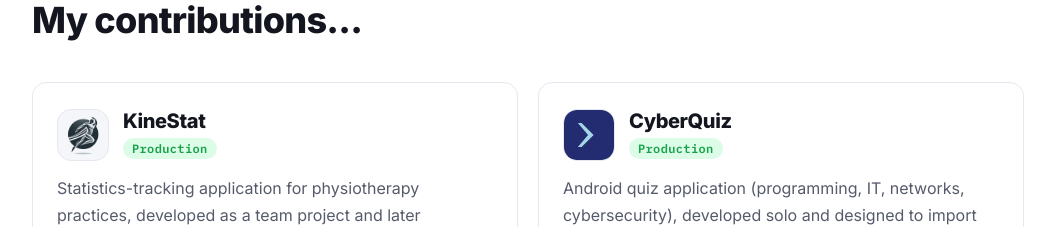
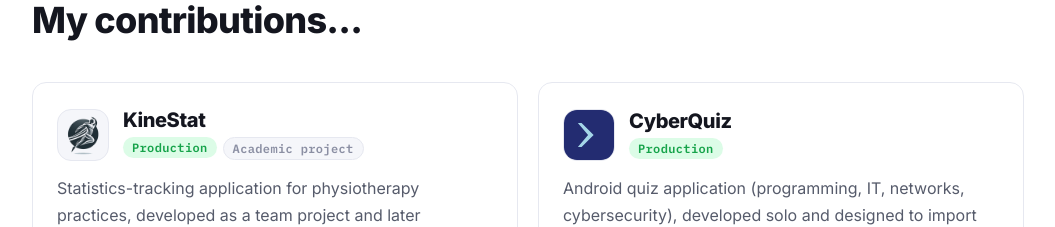
Before and after one commit to Abyssalt/portfolio, a Vue app: page / in a window 1280 px wide. Shown: the part 1580-1807 px from the top of the page, without its empty margins (112-1167 px from the left). Built offline with nearby package versions, Linux system fonts and the light colour scheme.

Commit message:
Support multiple status tags per project
Turn project status into a list so a project can carry several badges.
KineStat now shows both "Production" and "Projet académique".

```diff
--- a/src/App.vue
+++ b/src/App.vue
@@ -22,8 +22,7 @@ const projects = computed(() =>
   rawProjects.map((p) => ({
     id: p.id,
     name: p.name[locale.value],
-    status: p.status,
-    statusLabel: t.value.status[p.status],
+    statuses: p.status.map((key) => ({ key, label: t.value.status[key] })),
     stack: p.stack[locale.value],
     summary: p.summary[locale.value],
     tasks: p.tasks[locale.value],
--- a/src/components/ProjectCard.vue
+++ b/src/components/ProjectCard.vue
@@ -7,8 +7,7 @@ import Lightbox from './Lightbox.vue'
 const props = defineProps({
   id: String,
   name: String,
-  status: String, // 'deployed' | 'progress' | 'school'
-  statusLabel: String,
+  statuses: { type: Array, default: () => [] }, // [{ key: 'deployed' | 'progress' | 'school', label }]
   stack: Array,
   summary: String,
   tasks: Array,
@@ -39,7 +38,9 @@ function openScreenshots() {
           <ProjectLogo :id="id" />
           <div class="card-title">
             <h3>{{ name }}</h3>
-            <span class="status" :class="status">{{ statusLabel }}</span>
+            <div class="statuses">
+              <span v-for="s in statuses" :key="s.key" class="status" :class="s.key">{{ s.label }}</span>
+            </div>
           </div>
         </header>
 
@@ -156,6 +157,12 @@ function openScreenshots() {
 
 .card-title h3 {
   font-size: 20px;
+}
+
+.statuses {
+  display: flex;
+  flex-wrap: wrap;
+  gap: 6px;
 }
 
 .status {
--- a/src/data/projects.js
+++ b/src/data/projects.js
@@ -12,7 +12,7 @@ import cyberquiz4 from '../assets/screenshots/cyberquiz/4.png'
 export const projects = [
   {
     id: 'kinestat',
-    status: 'deployed',
+    status: ['deployed', 'school'],
     stack: {
       fr: ['C#', 'ASP.NET Core', 'Entity Framework', 'PostgreSQL', 'IIS', 'Docker'],
       en: ['C#', 'ASP.NET Core', 'Entity Framework', 'PostgreSQL', 'IIS', 'Docker'],
@@ -40,7 +40,7 @@ export const projects = [
   },
   {
     id: 'cyberquiz',
-    status: 'deployed',
+    status: ['deployed'],
     stack: {
       fr: ['Kotlin', 'Jetpack Compose', 'Room', 'Hilt', 'Firebase'],
       en: ['Kotlin', 'Jetpack Compose', 'Room', 'Hilt', 'Firebase'],
@@ -69,7 +69,7 @@ export const projects = [
   },
   {
     id: 'student-tracking',
-    status: 'school',
+    status: ['school'],
     stack: {
       fr: ['Java', 'Spring Boot', 'MySQL', "Travail d'équipe (6)"],
       en: ['Java', 'Spring Boot', 'MySQL', 'Team of 6'],
```
